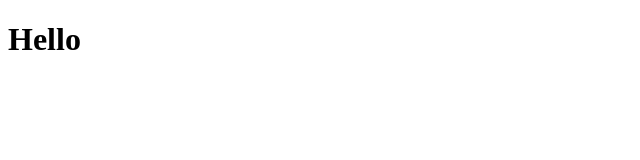
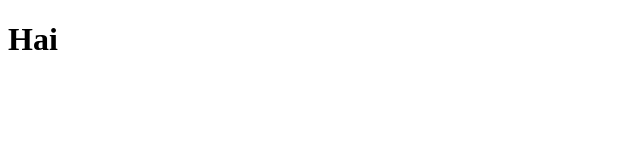
Before and after one commit to Vishwa-1514/sample, a plain HTML site: page index.html in a window 1280 px wide. Shown: the full height of the page, 0-640 px from the left. Drawn offline with Linux system fonts and the light colour scheme.

Commit message:
fix: Hello to Hai

```diff
--- a/index.html
+++ b/index.html
@@ -6,6 +6,6 @@
     <title>Document</title>
 </head>
 <body>
-    <h1>Hello</h1>
+    <h1>Hai</h1>
 </body>
 </html>
```
